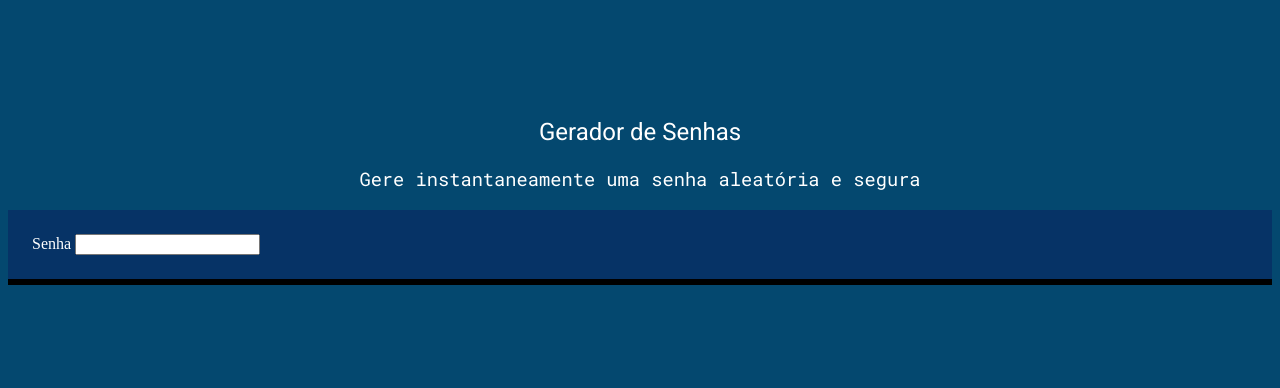
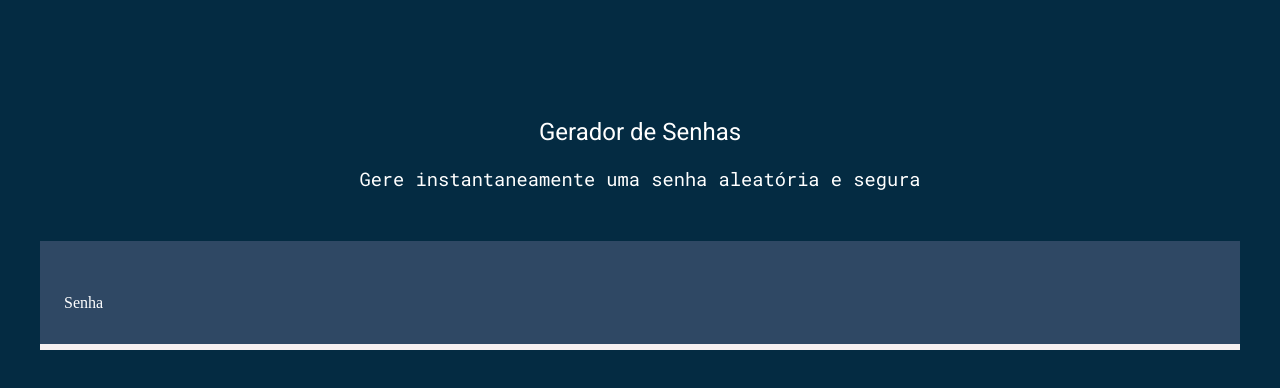
Before and after one commit to marianygeneroso/gerador-de-senha-mary, a plain HTML site: page index.html in a window 1280 px wide. Drawn offline with Linux system fonts and the light colour scheme.

Commit message:
Add files via upload

```diff
--- a/index.html
+++ b/index.html
@@ -13,6 +13,7 @@
 <link href="https://fonts.googleapis.com/css2?family=Roboto+Mono:ital,wght@0,100..700;1,100..700&display=swap" rel="stylesheet">
 </head>
 <body>
+    <section class="conteudo">
         <div class="conteudo-titulo">
             <img src="unlock.svg" alt="">
         <h2 class="titulo-principal">Gerador de Senhas</h2>
@@ -20,8 +21,8 @@
         </div>
         <div class="conteudosenha">
             <label for="senha">Senha</label>
-        <input name="senha"type="text"
-        id="campo senha">
+            <input name="senha"type="text" id="camposenha">
         </div>
+    </section>
 </body>
 </html>
--- a/style.css
+++ b/style.css
@@ -1,9 +1,9 @@
 :root{
     --branco: white;
-    --corDeFundo:#04486f;
-    --fundoSenha: #063366;
+    --corDeFundo:#042b42;
+    --fundoSenha: #2f4864;
     --fundoDeTexto: #001E40;
-    --borda: #000000;
+    --borda: #f7f1f1;
     --roboto: "Roboto", sans-serif;
     --robotoMono: "Roboto Mono", monospace;
 }
@@ -34,4 +34,22 @@ body{
     background-color: var(--fundoSenha);
     padding: 24px;
     border-bottom: 6px solid var(--borda);
+    margin-top: 50px;
 }
+
+#camposenha{
+    background-color: var(--fundoSenha);
+    border: none;
+    color: var(--branco);
+    font-family: var(--robotoMono);
+    font-size: 40px;
+}
+
+#camposenha:focus{
+    outline: none;
+}
+
+.conteudo{
+    max-width: 1200px;
+    margin: 0 auto;
+}
```
Lines whose indentation alone changed are shown as unchanged.
